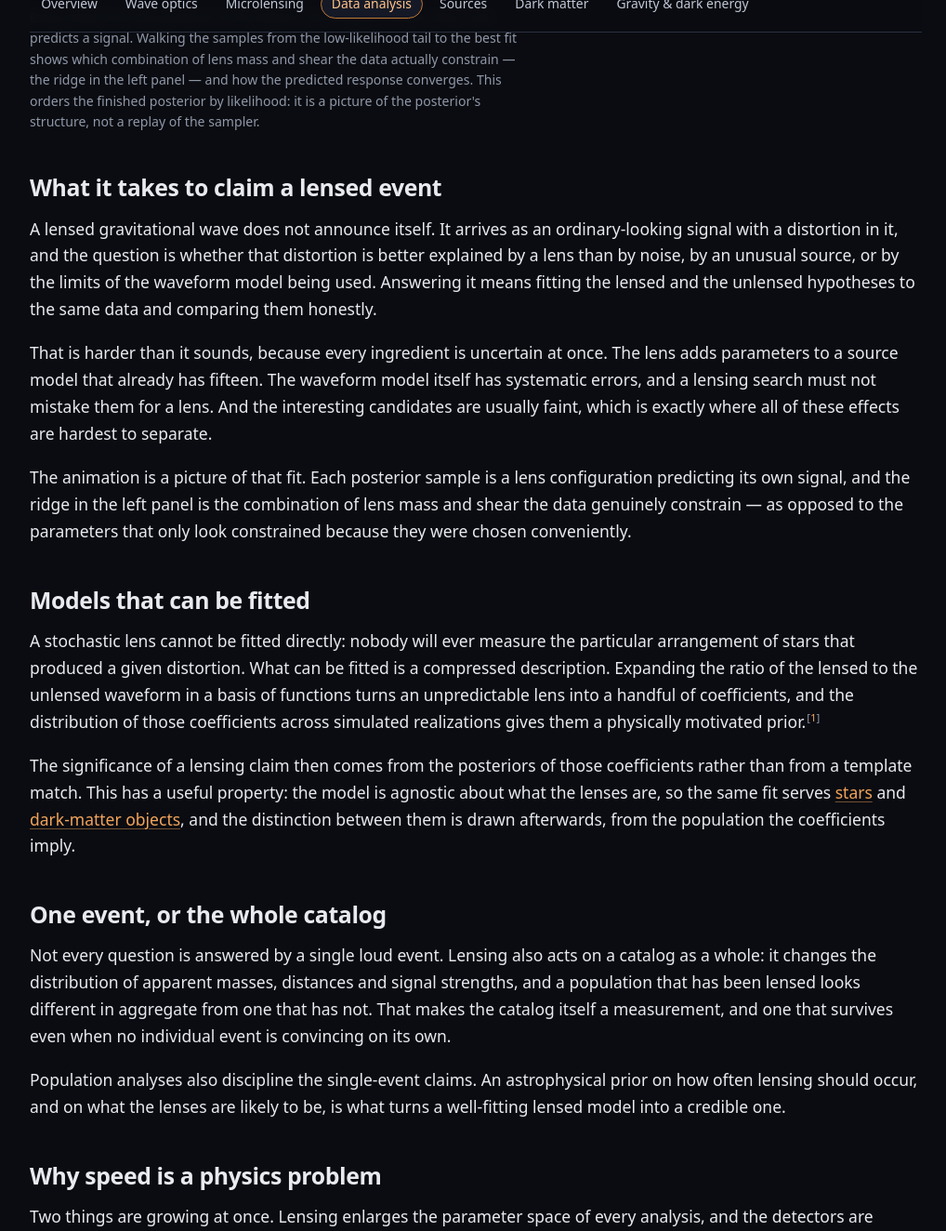
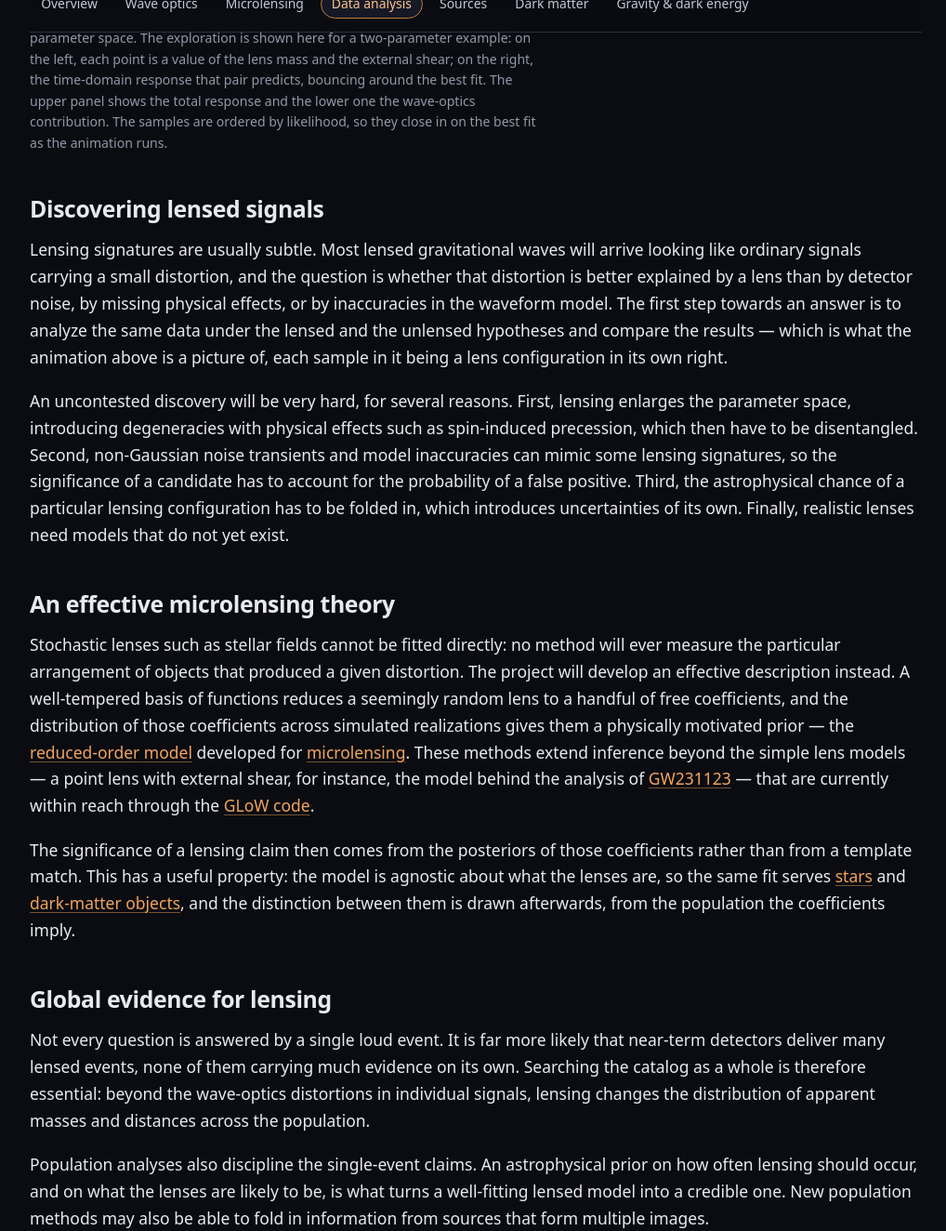
Before and after one commit to glow-astro/website, a Jekyll site: the page built from data-analysis.html, in a window 1280 px wide and 1400 px high, scrolled down 650 px, cut to the strip 76-1400 px from the top of the window. Shown: the whole strip at 93% size, without its empty margins (128-1146 px from the left). Built offline with Jekyll 4.4.1, drawn with Linux system fonts in a browser that asks for light colours; some of the changed text lies outside the part shown.

Commit message:
Fold in the data-analysis review
Rewritten from the owner's tracked changes. Sections renamed to Discovering
lensed signals / An effective microlensing theory / Global evidence for
lensing / The need for speed, with anchors to match; nothing linked to the
old ones.

Two INSPIRE links resolved:

  literature/3081783  Caldarola, Goyal, Gupte, Green & Zumalacarregui,
                      Phys. Rev. D 113, 104073 (2026) -- new pool entry
  literature/3169257  Zumalacarregui & Shan, arXiv:2606.17765 -- linked by
                      name, as it acknowledges the grant

Cranmer et al. moves from the effective-theory section, where it had been
attached to the coefficient prior, to the DINGO paragraph, which is what
simulation-based inference actually names.

The figure caption follows the owner's rewrite, with the panel description
untangled and "sampling process" dropped -- the animation is the finished
posterior sorted by likelihood, which the old caption was careful about and
the new one contradicted in passing.

The owner's edit removed the claim that DINGO is being validated with LVK
for low-latency alerts. Not reinstated; see the long-standing question about
how the site describes the project's relationship to the collaboration.

Seven review notes added. Also refreshed the two `blurb` fields that had
drifted from their pages' ledes -- the field renders nowhere today, but it
is the wrong thing to leave contradicting the page it describes.

Co-Authored-By: Claude Opus 5 <noreply@anthropic.com>
Claude-Session: https://claude.ai/code/session_01L7GT62S61eYxRuSFTmWGfu

```diff
--- a/_data/references.yml
+++ b/_data/references.yml
@@ -229,3 +229,9 @@
   title: "Lens Stochastic Diffraction: A Signature of Compact Objects in Gravitational-Wave Data"
   where: "arXiv preprint (2024)"
   url: "https://arxiv.org/abs/2404.17405"
+
+- id: caldarola-dingo
+  authors: "M. Caldarola, S. Goyal, N. Gupte, S. R. Green, M. Zumalacárregui"
+  title: "Accelerated inference of microlensed gravitational waves with machine learning"
+  where: "Phys. Rev. D 113, 104073 (2026)"
+  url: "https://arxiv.org/abs/2511.08486"
--- a/_data/topics.yml
+++ b/_data/topics.yml
@@ -110,8 +110,9 @@
     Stars and remnants in the lensing galaxy, treated collectively.
   blurb: >-
     A lens is rarely one object. Populations of compact objects — stars,
-    remnants, or dark matter — each add their own diffraction, and what a signal
-    carries is the statistics of the population rather than any single lens.
+    remnants, or dark matter — contribute collectively to the diffraction, and
+    what a signal carries is the statistics of the population rather than any
+    single lens.
   wps: ["WP1-A", "WP2-A", "WP3-A"]
   papers: ["2606.17765", "2512.17631"]
   # The setup before any of its parts: the sweep further down varies a
@@ -150,9 +151,9 @@
   card: >-
     Waveform models, population analyses, and simulation-based inference.
   blurb: >-
-    A lensing signature is only as good as the inference that finds it. Lensing
-    enlarges the parameter space at the same time as the catalogs grow, which
-    makes speed a physics problem rather than an engineering one.
+    Lensing predictions have to become searches over real data — effective
+    models for stochastic lenses, population analyses, and inference fast enough
+    to keep up with the detectors.
   wps: ["WP2-A", "WP2-B"]
   papers: ["2512.17631", "2606.17765"]
   media:
@@ -163,12 +164,13 @@
       analysis, each one a lens configuration, with the predicted response
       converging on the best-fitting model as the samples improve.
     caption: >-
-      Every draw from the posterior of the GW231123 analysis is itself a lens,
-      and predicts a signal. Walking the samples from the low-likelihood tail to
-      the best fit shows which combination of lens mass and shear the data
-      actually constrain — the ridge in the left panel — and how the predicted
-      response converges. This orders the finished posterior by likelihood: it
-      is a picture of the posterior's structure, not a replay of the sampler.
+      Parameter estimation compares the data with the predictions of a model
+      across parameter space. The exploration is shown here for a two-parameter
+      example: on the left, each point is a value of the lens mass and the
+      external shear; on the right, the time-domain response that pair predicts,
+      bouncing around the best fit. The upper panel shows the total response and
+      the lower one the wave-optics contribution. The samples are ordered by
+      likelihood, so they close in on the best fit as the animation runs.
     source: "GW231123_independent_analysis, family sampling"
 
 # ---- Top row: what a lensed wave measures, along the light path ------------
--- a/data-analysis.html
+++ b/data-analysis.html
@@ -4,19 +4,20 @@ nav: science
 title: "Data analysis"
 eyebrow: "Science"
 lede: >-
-  A lensing signature is only as good as the inference that finds it. Lensing
-  enlarges the parameter space at the same time as the catalogs grow, which
-  makes speed a physics problem rather than an engineering one.
+  Lensing predictions have to become searches over real data. Only with the
+  right inference tools does a distorted signal turn into information about the
+  source, about matter on small scales, and about gravity itself.
 description: >-
-  How lensed gravitational waves are actually searched for: waveform models that
-  carry a microlensing signature, population-level analyses, and machine-learning
-  inference fast enough to keep up with the detectors.
+  How lensed gravitational waves are actually searched for: effective models for
+  stochastic lenses, population-level analyses, and machine-learning inference
+  fast enough to keep up with the detectors.
 # Cited on this page, in order of first appearance -- and that order is
 # the numbering. Pulled from _data/references.yml, which several pages
 # share; the numbers here are this page's own.
 refs:
+  - lvk-plan
   - cranmer-sbi
-  - lvk-plan
+  - caldarola-dingo
 topic_id: data-analysis
 ---
 
@@ -26,42 +27,49 @@ topic_id: data-analysis
 
 {% include topic-figure.html topic=t %}
 
-<section class="section" id="claim" aria-labelledby="claim-heading">
-  <h2 id="claim-heading">What it takes to claim a lensed event</h2>
+<section class="section" id="discovery" aria-labelledby="discovery-heading">
+  <h2 id="discovery-heading">Discovering lensed signals</h2>
   <p>
-    A lensed gravitational wave does not announce itself. It arrives as an
-    ordinary-looking signal with a distortion in it, and the question is whether
-    that distortion is better explained by a lens than by noise, by an unusual
-    source, or by the limits of the waveform model being used. Answering it
-    means fitting the lensed and the unlensed hypotheses to the same data and
-    comparing them honestly.
+    Lensing signatures are usually subtle. Most lensed gravitational waves will
+    arrive looking like ordinary signals carrying a small distortion, and the
+    question is whether that distortion is better explained by a lens than by
+    detector noise, by missing physical effects, or by inaccuracies in the
+    waveform model. The first step towards an answer is to analyze the same data
+    under the lensed and the unlensed hypotheses and compare the results — which
+    is what the animation above is a picture of, each sample in it being a lens
+    configuration in its own right.
   </p>
   <p>
-    That is harder than it sounds, because every ingredient is uncertain at
-    once. The lens adds parameters to a source model that already has fifteen.
-    The waveform model itself has systematic errors, and a lensing search must
-    not mistake them for a lens. And the interesting candidates are usually
-    faint, which is exactly where all of these effects are hardest to separate.
-  </p>
-  <p>
-    The animation is a picture of that fit. Each posterior sample is a lens
-    configuration predicting its own signal, and the ridge in the left panel is
-    the combination of lens mass and shear the data genuinely constrain — as
-    opposed to the parameters that only look constrained because they were
-    chosen conveniently.
+    An uncontested discovery will be very hard, for several reasons. First,
+    lensing enlarges the parameter space, introducing degeneracies with physical
+    effects such as spin-induced precession, which then have to be disentangled.
+    Second, non-Gaussian noise transients and model inaccuracies can mimic some
+    lensing signatures, so the significance of a candidate has to account for
+    the probability of a false positive. Third, the astrophysical chance of a
+    particular lensing configuration has to be folded in, which introduces
+    uncertainties of its own. Finally, realistic lenses need models that do not
+    yet exist.
   </p>
 </section>
 
-<section class="section" id="models" aria-labelledby="models-heading">
-  <h2 id="models-heading">Models that can be fitted</h2>
+<section class="section" id="effective" aria-labelledby="effective-heading">
+  <h2 id="effective-heading">An effective microlensing theory</h2>
   <p>
-    A stochastic lens cannot be fitted directly: nobody will ever measure the
-    particular arrangement of stars that produced a given distortion. What can
-    be fitted is a compressed description. Expanding the ratio of the lensed to
-    the unlensed waveform in a basis of functions turns an unpredictable lens
-    into a handful of coefficients, and the distribution of those coefficients
-    across simulated realizations gives them a physically motivated
-    prior.{% include cite.html key="cranmer-sbi" %}
+    Stochastic lenses such as stellar fields cannot be fitted directly: no
+    method will ever measure the particular arrangement of objects that produced
+    a given distortion. The project will develop an effective description
+    instead. A well-tempered basis of functions reduces a seemingly random lens
+    to a handful of free coefficients, and the distribution of those
+    coefficients across simulated realizations gives them a physically motivated
+    prior — the
+    <a href="https://inspirehep.net/arxiv/2606.17765" rel="noopener">reduced-order
+    model</a> developed for
+    <a href="{{ '/microlensing.html' | relative_url }}">microlensing</a>. These
+    methods extend inference beyond the simple lens models — a point lens with
+    external shear, for instance, the model behind the analysis of
+    <a href="https://inspirehep.net/arxiv/2512.17631" rel="noopener">GW231123</a>
+    — that are currently within reach through the
+    <a href="{{ '/software.html' | relative_url }}">GLoW code</a>.
   </p>
   <p>
     The significance of a lensing claim then comes from the posteriors of those
@@ -74,43 +82,48 @@ topic_id: data-analysis
   </p>
 </section>
 
-<section class="section" id="populations" aria-labelledby="populations-heading">
-  <h2 id="populations-heading">One event, or the whole catalog</h2>
+<section class="section" id="global" aria-labelledby="global-heading">
+  <h2 id="global-heading">Global evidence for lensing</h2>
   <p>
-    Not every question is answered by a single loud event. Lensing also acts on
-    a catalog as a whole: it changes the distribution of apparent masses,
-    distances and signal strengths, and a population that has been lensed looks
-    different in aggregate from one that has not. That makes the catalog itself
-    a measurement, and one that survives even when no individual event is
-    convincing on its own.
+    Not every question is answered by a single loud event. It is far more likely
+    that near-term detectors deliver many lensed events, none of them carrying
+    much evidence on its own. Searching the catalog as a whole is therefore
+    essential: beyond the wave-optics distortions in individual signals, lensing
+    changes the distribution of apparent masses and distances across the
+    population.
   </p>
   <p>
     Population analyses also discipline the single-event claims. An astrophysical
     prior on how often lensing should occur, and on what the lenses are likely to
-    be, is what turns a well-fitting lensed model into a credible one.
+    be, is what turns a well-fitting lensed model into a credible one. New
+    population methods may also be able to fold in information from sources that
+    form multiple images.
   </p>
 </section>
 
 <section class="section" id="speed" aria-labelledby="speed-heading">
-  <h2 id="speed-heading">Why speed is a physics problem</h2>
+  <h2 id="speed-heading">The need for speed</h2>
   <p>
-    Two things are growing at once. Lensing enlarges the parameter space of
-    every analysis, and the detectors are moving towards thousands of
-    events.{% include cite.html key="lvk-plan" %}
-    Analyses that take weeks per event do not merely become inconvenient; they
-    determine which questions can be asked at all. Subthreshold searches, where
-    a diffracted signal may have been pushed below the detection threshold by
-    the very distortion that makes it interesting, are only possible if each fit
-    is cheap.
+    Lensing searches face a growing computational challenge. Inference of
+    wave-optics distortions enlarges the parameter space of every event
+    analyzed, and improving detector sensitivity will bring thousands of events
+    per year.{% include cite.html key="lvk-plan" %} Analyses that take days or
+    weeks per event become prohibitive at that rate — and the cost grows sharply
+    again for searches over pairs of events, where multiply-imaged candidates
+    have to be compared with one another.
   </p>
   <p>
-    Machine-learning inference is the route to that. A network trained to map
-    data directly to posteriors amortizes the cost: the expense moves into
-    training, and each subsequent event is analyzed in seconds. The project
-    builds on <a href="{{ '/software.html' | relative_url }}">DINGO</a> for this,
-    and is validating it with the LIGO–Virgo–KAGRA collaboration for use in
-    low-latency alerts — where the results have to be right, and have to arrive
-    while telescopes can still be pointed.
+    Accelerated inference is the way through. A network trained to map data
+    directly to posteriors amortizes the cost: the expense moves into training,
+    and each subsequent event is analyzed in seconds. The project builds on
+    <a href="{{ '/software.html' | relative_url }}">DINGO</a> for this, a
+    simulation-based inference tool{% include cite.html key="cranmer-sbi" %}
+    already demonstrated for an isolated point
+    lens.{% include cite.html key="caldarola-dingo" %} At a later stage the same
+    machinery can run real-time searches for lensed neutron stars, so that
+    telescopes can follow up a potential
+    <a href="{{ '/sources.html#multimessenger' | relative_url }}">multi-messenger
+    observation</a> while there is still something to see.
   </p>
 </section>
 
```
